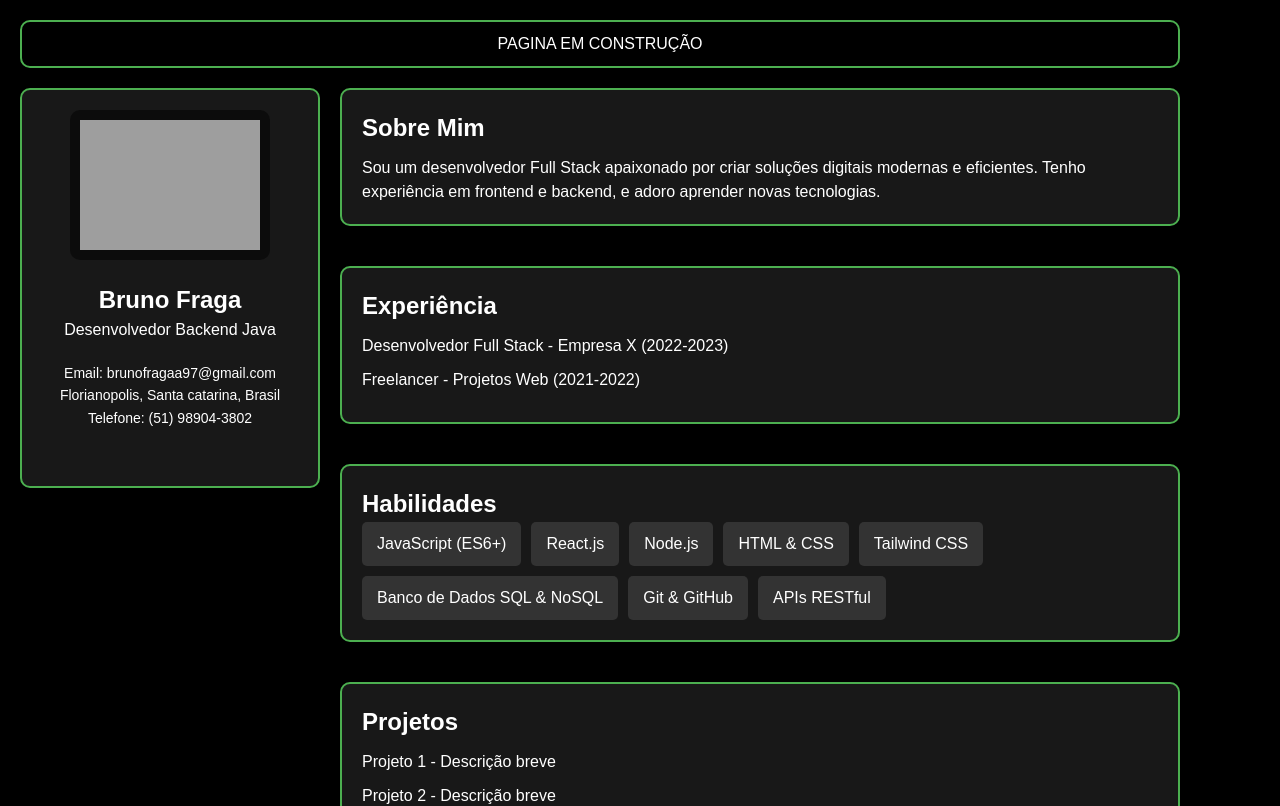
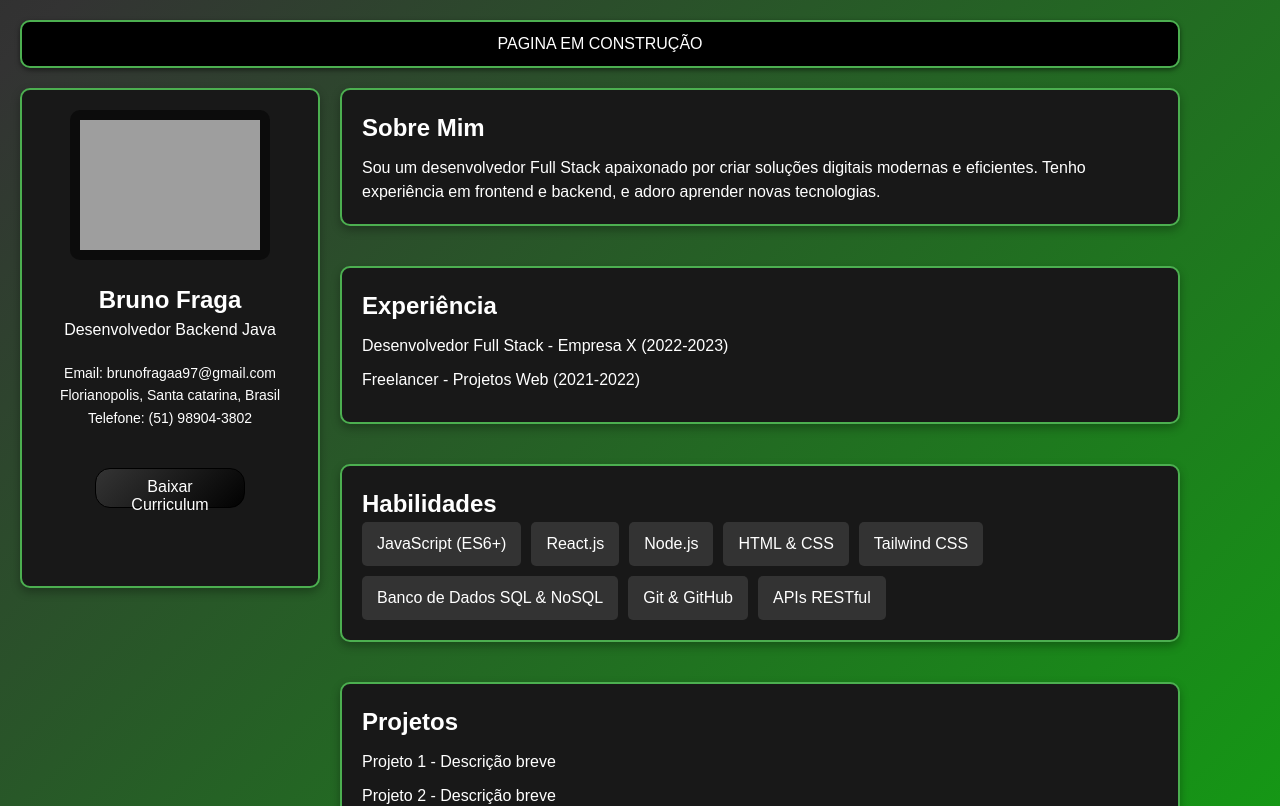
Before and after one commit to brunofragaa97/MyWebPortifolio, a React (Vite) app in the folder MyWebPortifolio/frontend - ReactJS/: page / in a window 1280 px wide. Shown: the top 806 px of the page. Built offline with nearby package versions, Linux system fonts and the light colour scheme; grey boxes are pictures that could not be loaded; the HTML template or start-up script is replaced by a standard one.

Commit message:
ajustado layout dos containers / ajustado coloracao e adicionado efeitos de transicao e hover

```diff
--- a/MyWebPortifolio/frontend - ReactJS/src/components/Sidebar.jsx
+++ b/MyWebPortifolio/frontend - ReactJS/src/components/Sidebar.jsx
@@ -12,6 +12,7 @@ const Sidebar = () => {
         <p>Florianopolis, Santa catarina, Brasil</p>
         <p>Telefone: (51) 98904-3802</p>
       </div>
+      <button className="btn1">Baixar Curriculum</button>
     </aside>
   );
 };
--- a/MyWebPortifolio/frontend - ReactJS/src/styles/about.css
+++ b/MyWebPortifolio/frontend - ReactJS/src/styles/about.css
@@ -1,11 +1,15 @@
 .about {
   background-color: #181818;
+  transition: bgChange 6s ease infinite alternate-reverse;
   padding: 20px;
   border: 2px solid #4caf50;
   border-radius: 10px;
   color: #fff;
   box-shadow: 0 4px 10px rgba(0, 0, 0, 0.3);
 }
+.about:hover{
+    border: 2px solid #f50505;
+  }
 
 .about h2 {
   margin-bottom: 10px;
--- a/MyWebPortifolio/frontend - ReactJS/src/styles/contact.css
+++ b/MyWebPortifolio/frontend - ReactJS/src/styles/contact.css
@@ -7,3 +7,6 @@
   margin-top: 20px;
   box-shadow: 0 4px 10px rgba(0, 0, 0, 0.3);
 }
+.contact:hover{
+  border: 2px solid #f50505;
+}
--- a/MyWebPortifolio/frontend - ReactJS/src/styles/experience.css
+++ b/MyWebPortifolio/frontend - ReactJS/src/styles/experience.css
@@ -6,6 +6,9 @@
   color: #fff;
   margin-top: 20px;
   box-shadow: 0 4px 10px rgba(0, 0, 0, 0.3);
+}
+.experience:hover{
+  border: 2px solid #f50505;
 }
 
 .experience ul {
--- a/MyWebPortifolio/frontend - ReactJS/src/styles/footer.css
+++ b/MyWebPortifolio/frontend - ReactJS/src/styles/footer.css
@@ -8,3 +8,6 @@
   margin-top: 20px;
   box-shadow: 0 4px 10px rgba(0, 0, 0, 0.3);
 }
+.footer:hover{
+  border: 2px solid #f50505;
+}
--- a/MyWebPortifolio/frontend - ReactJS/src/styles/global.css
+++ b/MyWebPortifolio/frontend - ReactJS/src/styles/global.css
@@ -5,10 +5,25 @@
 }
 
 body {
-  background-color: #000;
+  background: linear-gradient(135deg, black, rgb(51, 51, 51), rgb(15, 172, 15));
+  background-size: 200% 200%;
+  animation: waveDiagonal 10s ease-in-out infinite; /* 8s para um ciclo suave */
   font-family: Arial, sans-serif;
   color: #fff;
 }
+
+@keyframes waveDiagonal {
+  0% {
+      background-position: 0% 0%; /* começa no superior esquerdo */
+  }
+  50% {
+      background-position: 100% 100%; /* chega ao inferior direito */
+  }
+  100% {
+      background-position: 0% 0%; /* volta ao superior esquerdo */
+  }
+}
+
 
 .container {
   max-width: 1200px;
--- a/MyWebPortifolio/frontend - ReactJS/src/styles/header.css
+++ b/MyWebPortifolio/frontend - ReactJS/src/styles/header.css
@@ -8,7 +8,9 @@
   z-index: 100;
   box-shadow: 0 2px 5px rgba(0, 0, 0, 0.5);
 }
-
+.header:hover{
+  border: 2px solid #f50505;
+}
 .nav {
   display: flex;
   justify-content: center;
--- a/MyWebPortifolio/frontend - ReactJS/src/styles/projects.css
+++ b/MyWebPortifolio/frontend - ReactJS/src/styles/projects.css
@@ -6,6 +6,9 @@
   color: #fff;
   margin-top: 20px;
   box-shadow: 0 4px 10px rgba(0, 0, 0, 0.3);
+}
+.projects:hover{
+  border: 2px solid #f50505;
 }
 
 .projects ul {
--- a/MyWebPortifolio/frontend - ReactJS/src/styles/sidebar.css
+++ b/MyWebPortifolio/frontend - ReactJS/src/styles/sidebar.css
@@ -5,9 +5,12 @@
   border-radius: 10px;
   color: #fff;
   text-align: center;
-  height: 400px;
+  height: 500px;
   width: 300px;
   box-shadow: 0 4px 10px rgba(0, 0, 0, 0.3);
+}
+.sidebar:hover{
+  border: 2px solid #f50505;
 }
 
 .profile-pic {
@@ -23,3 +26,32 @@
   font-size: 14px;
   line-height: 1.6;
 }
+.btn1{
+  background: linear-gradient(135deg,rgb(15, 172, 15) , rgb(51, 51, 51), black);
+  background-size: 200% 200%;
+  animation: waveDiagonal 10s ease-in-out infinite;
+  margin-top: 15%;
+  color:white;
+  width: 150px;
+  height: 40px;
+  border: black solid 1px;
+  border-radius: 15px;
+}
+.btn1:hover{
+  background: red;
+  cursor: pointer;
+}
+@keyframes waveDiagonal {
+
+  0% {
+      background-position: 0% 0%; /* começa no superior esquerdo */
+  }
+  50% {
+      background-position: 100% 100%; /* chega ao inferior direito */
+  }
+  100% {
+      background-position: 0% 0%; /* volta ao superior esquerdo */
+
+    }
+
+}
--- a/MyWebPortifolio/frontend - ReactJS/src/styles/skills.css
+++ b/MyWebPortifolio/frontend - ReactJS/src/styles/skills.css
@@ -6,6 +6,9 @@
   color: #fff;
   margin-top: 20px;
   box-shadow: 0 4px 10px rgba(0, 0, 0, 0.3);
+}
+.skills:hover{
+  border: 2px solid #f50505;
 }
 
 .skills ul {
```
